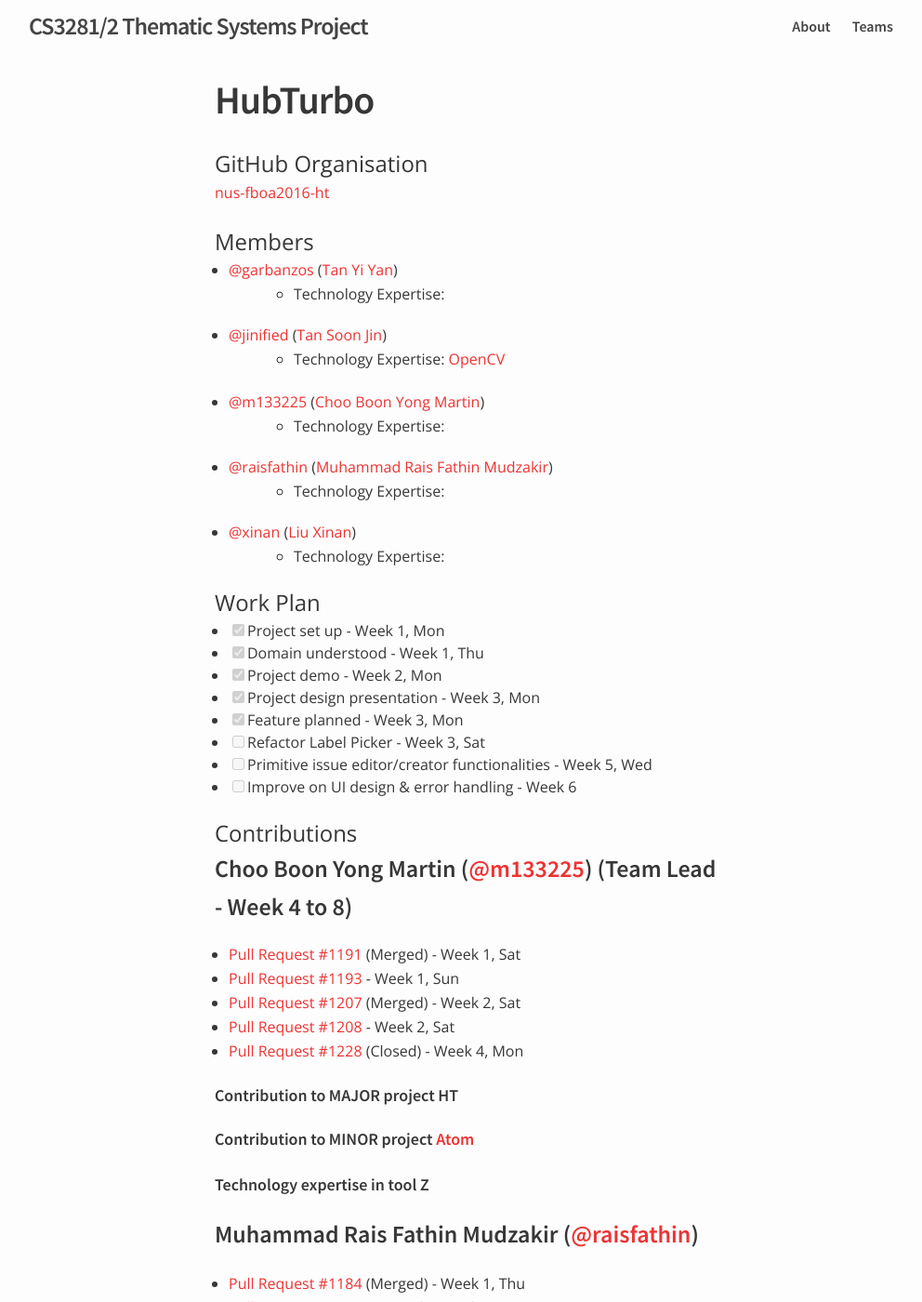
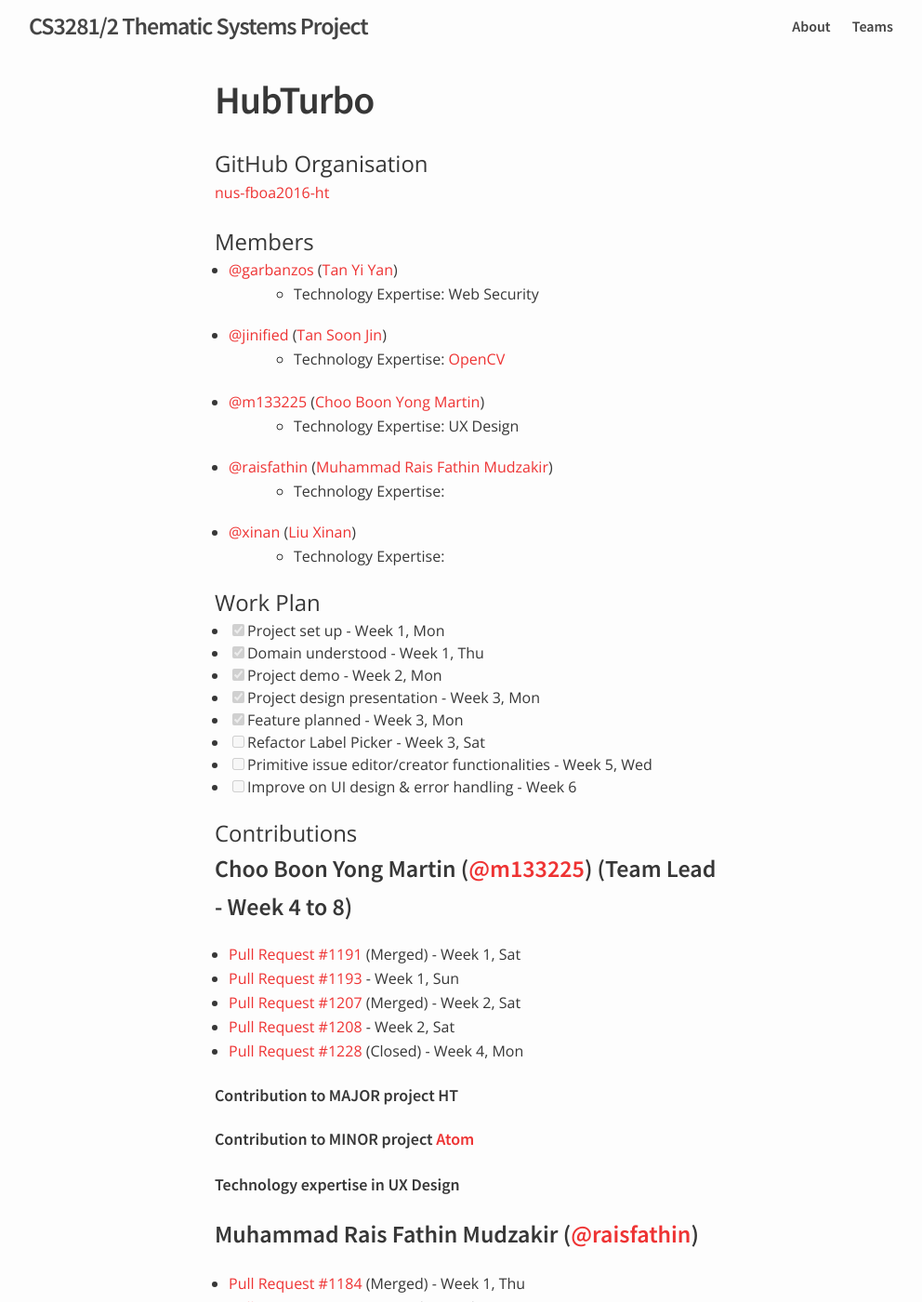
Before and after one commit to nus-oss/cs3281-AY1516S2-website, a Jekyll site: the page built from teams/hubturbo.md, in a window 1280 px wide and 1400 px high. Shown: the whole window at 93% size, without its empty margins (139-1131 px from the left). Built offline with Jekyll 4.4.1, drawn with Linux system fonts in a browser that asks for light colours; some of the changed text lies outside the part shown.

Commit message:
Added technology expertise for m133225 and garbanzos.

```diff
--- a/teams/hubturbo.md
+++ b/teams/hubturbo.md
@@ -12,6 +12,7 @@ permalink: /teams/hubturbo/
  - [@garbanzos](https://github.com/garbanzos)
    ([Tan Yi Yan](http://garbanzos.github.io))
    - Technology Expertise:
+	 Web Security
 
  - [@jinified](https://github.com/jinified)
    ([Tan Soon Jin](http://jinified.github.io))
@@ -21,7 +22,7 @@ permalink: /teams/hubturbo/
  - [@m133225](https://github.com/m133225)
    ([Choo Boon Yong Martin](http://m133225.github.io))
    - Technology Expertise:
-
+	 UX Design
  - [@raisfathin](https://github.com/raisfathin)
    ([Muhammad Rais Fathin Mudzakir](http://raisfathin.github.io))
    - Technology Expertise:
@@ -56,7 +57,7 @@ permalink: /teams/hubturbo/
 
 ##### Contribution to MINOR project [Atom](https://github.com/atom/atom)
 
-##### Technology expertise in tool Z
+##### Technology expertise in UX Design
 
 ### Muhammad Rais Fathin Mudzakir ([@raisfathin](https://github.com/raisfathin))
 
@@ -96,7 +97,7 @@ permalink: /teams/hubturbo/
 
 ##### Contribution to MINOR project Y
 
-##### Technology expertise in tool  [OpenCV](https://github.com/Itseez/opencv)
+##### Technology expertise in tool [OpenCV](https://github.com/Itseez/opencv)
 
 ### Tan Yi Yan ([@garbanzos](https://github.com/garbanzos))
 
@@ -108,4 +109,4 @@ permalink: /teams/hubturbo/
 
 ##### Contribution to MINOR project [Brackets](https://github.com/adobe/brackets)
 
-##### Technology expertise in tool Z
+##### Technology expertise in Web Security
```
